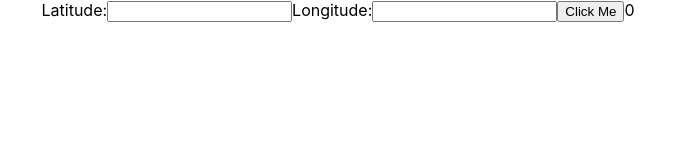
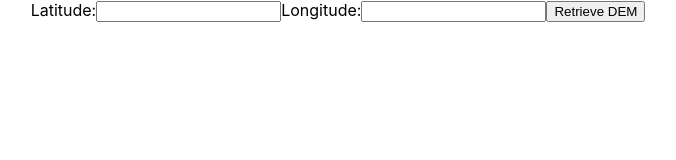
Before and after one commit to manasip3/Image-Classification, a React (Create React App) app: page / in a window 1280 px wide. Shown: the top 160 px of the page, without its empty margins (302-978 px from the left). Built offline with nearby package versions, Linux system fonts and the light colour scheme.

Commit message:
more changes

```diff
--- a/src/App.js
+++ b/src/App.js
@@ -10,7 +10,7 @@ function App() {
 
   const [count, setCount] = useState(0);
   const handleClick = () => {
-    setCount(count + 1);
+
   };
 
   return (
@@ -22,9 +22,8 @@ function App() {
           <input type="text" name="name" value={long} onChange={inputLong}/>
         </label>
         <button type="button" onClick={handleClick}>
-          Click Me
+          Retrieve DEM
         </button>
-        {count}
     </div>
   );
 }
```
Also changed, not shown: 1 other file (tests, documents, lock files or other folders).
